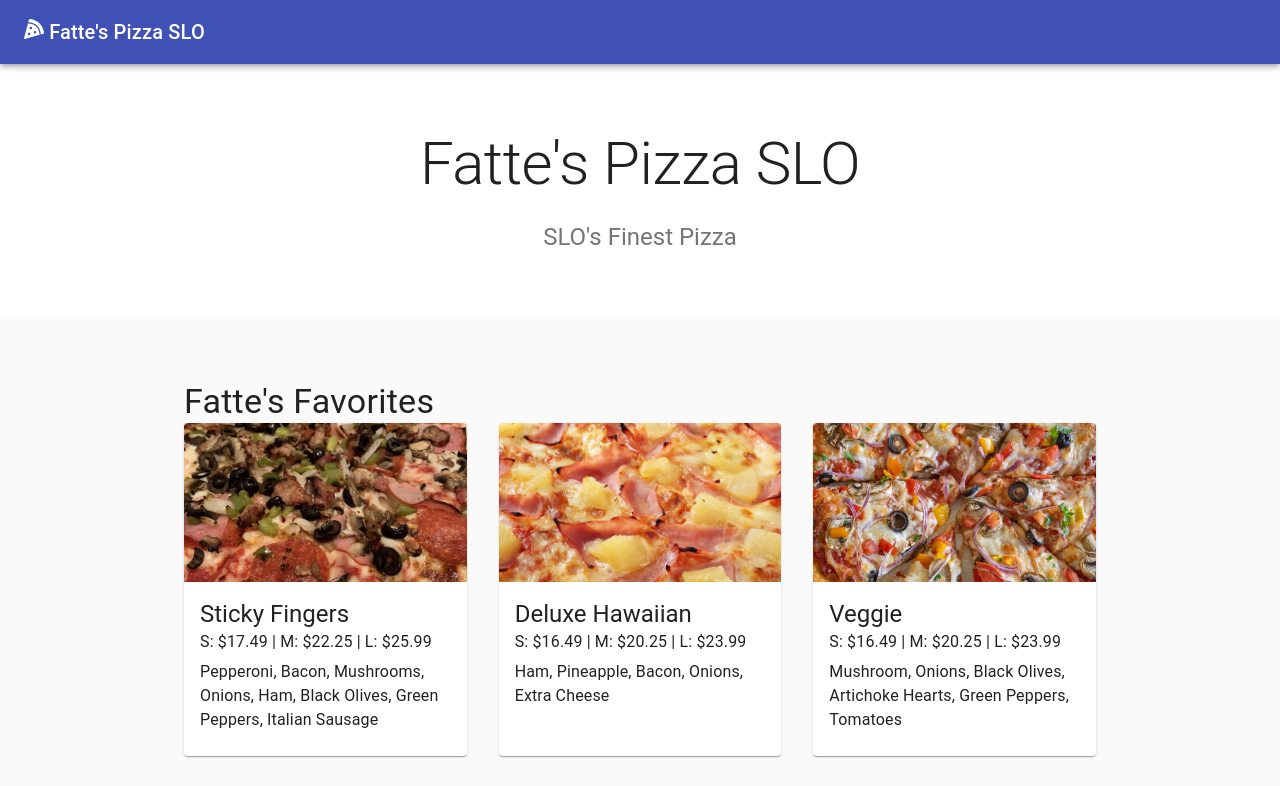
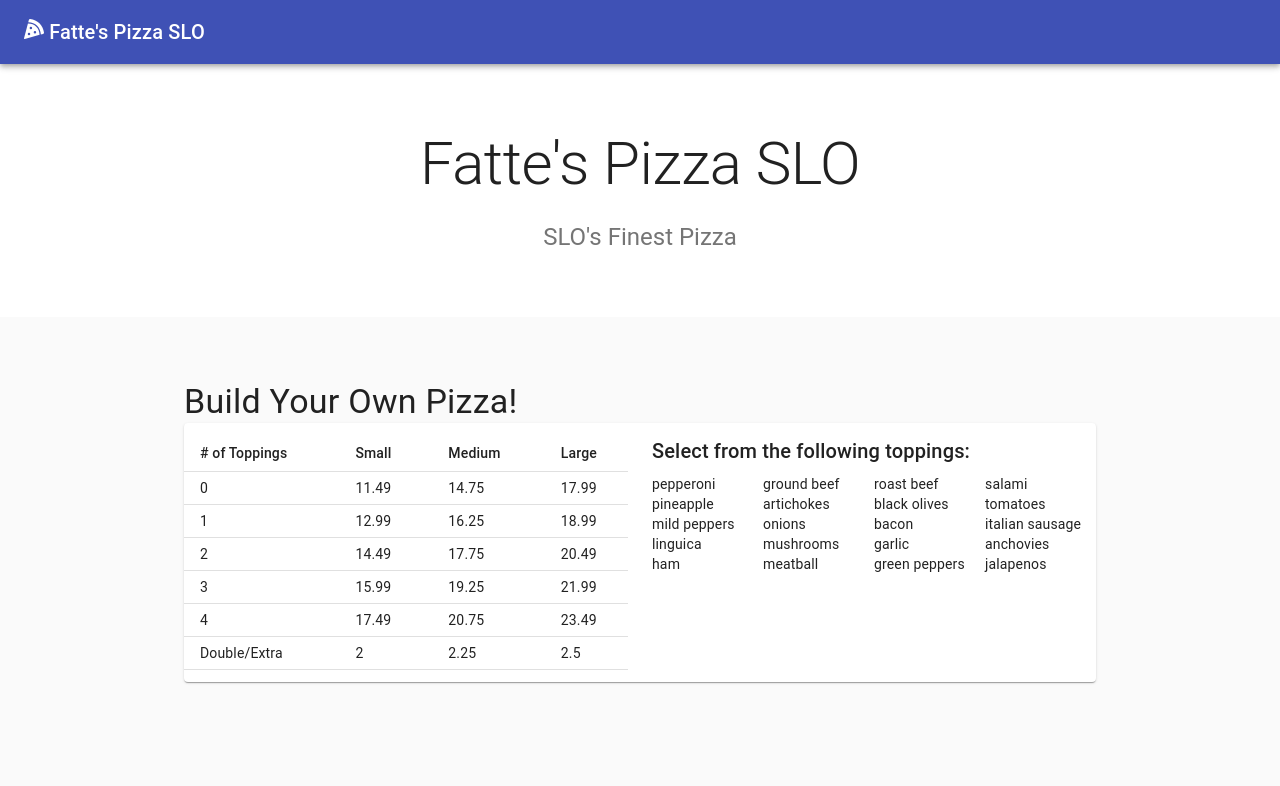
Before and after one commit to Plenglin/fattes-pizza-mockup, a React (Create React App) app: page / in a window 1280 px wide. Shown: the top 786 px of the page. Built offline with nearby package versions, Linux system fonts and the light colour scheme.

Commit message:
Add the topping table

```diff
--- a/src/menu.js
+++ b/src/menu.js
@@ -1,11 +1,11 @@
-import { Container } from '@material-ui/core';
+import { Container, Paper, Table, TableContainer, TableHead, TableBody, TableCell, TableRow } from '@material-ui/core';
 import Card from '@material-ui/core/Card';
 import CardContent from '@material-ui/core/CardContent';
 import CardMedia from '@material-ui/core/CardMedia';
 import Grid from '@material-ui/core/Grid';
 import Typography from '@material-ui/core/Typography';
 import React from 'react';
-import { fattesFavorites, salads, sides, subs } from './menu-data';
+import { fattesFavorites, salads, sides, subs, buildYourOwnPrices, toppings, doubleExtraToppings } from './menu-data';
 import { useStyles } from './util';
 
 function Price({data}) {
@@ -47,7 +47,7 @@
     <>
       <Container className={classes.cardGrid} maxWidth="md">
         <Grid>
-          <Typography variant="h4" component="h4">{title}</Typography>
+          <Typography gutterBottom variant="h4" component="h4">{title}</Typography>
         </Grid>
         <Grid container spacing={4}>
           {items.map((item) => (
@@ -61,9 +61,73 @@
   )
 }
 
+function BuildYourOwnCategory() {
+  const classes = useStyles();
+  return (
+    <>
+      <Container className={classes.cardGrid} maxWidth="md">
+        <Grid>
+          <Typography gutterBottom variant="h4" component="h4">Build Your Own Pizza!</Typography>
+        </Grid>
+        <Grid>
+          <Paper className={classes.paper}>
+            <Grid container spacing={3}>
+              <Grid item xs={12} md={6}>
+                <TableContainer>
+                  <Table className={classes.table} size="small">
+                    <TableHead>
+                      <TableRow>
+                        <TableCell># of Toppings</TableCell>
+                        <TableCell>Small</TableCell>
+                        <TableCell>Medium</TableCell>
+                        <TableCell>Large</TableCell>
+                      </TableRow>
+                    </TableHead>
+                    <TableBody>
+                      {
+                        buildYourOwnPrices.map(([sm, md, lg], n) => (
+                          <TableRow>
+                            <TableCell>{n}</TableCell>
+                            <TableCell>{sm / 100}</TableCell>
+                            <TableCell>{md / 100}</TableCell>
+                            <TableCell>{lg / 100}</TableCell>
+                          </TableRow>
+                        ))
+                      }
+                      <TableRow>
+                        <TableCell>Double/Extra</TableCell>
+                        <TableCell>{doubleExtraToppings[0] / 100}</TableCell>
+                        <TableCell>{doubleExtraToppings[1] / 100}</TableCell>
+                        <TableCell>{doubleExtraToppings[2] / 100}</TableCell>
+                      </TableRow>
+                    </TableBody>
+                  </Table>
+                </TableContainer>
+              </Grid>
+              <Grid item xs={12} md={6}>
+                <Typography gutterBottom variant="h6" component="h6">Select from the following toppings:</Typography>
+                <Grid grid container>
+                  {
+                    toppings.map(({name}) => (
+                      <Grid xs={4} md={3}>
+                        <Typography variant="body2" component="p">{name}</Typography>
+                      </Grid>
+                    ))
+                  }
+                </Grid>
+              </Grid>
+            </Grid>
+          </Paper>
+        </Grid>
+      </Container>
+    </>
+  )
+}
+
 export function Menu() {
   return (
     <>
+      <BuildYourOwnCategory/>
       <MenuCategory title="Fatte's Favorites" items={fattesFavorites}/>
       <MenuCategory title="Salads" items={salads}/>
       <MenuCategory title="Sides" items={sides}/>
```
